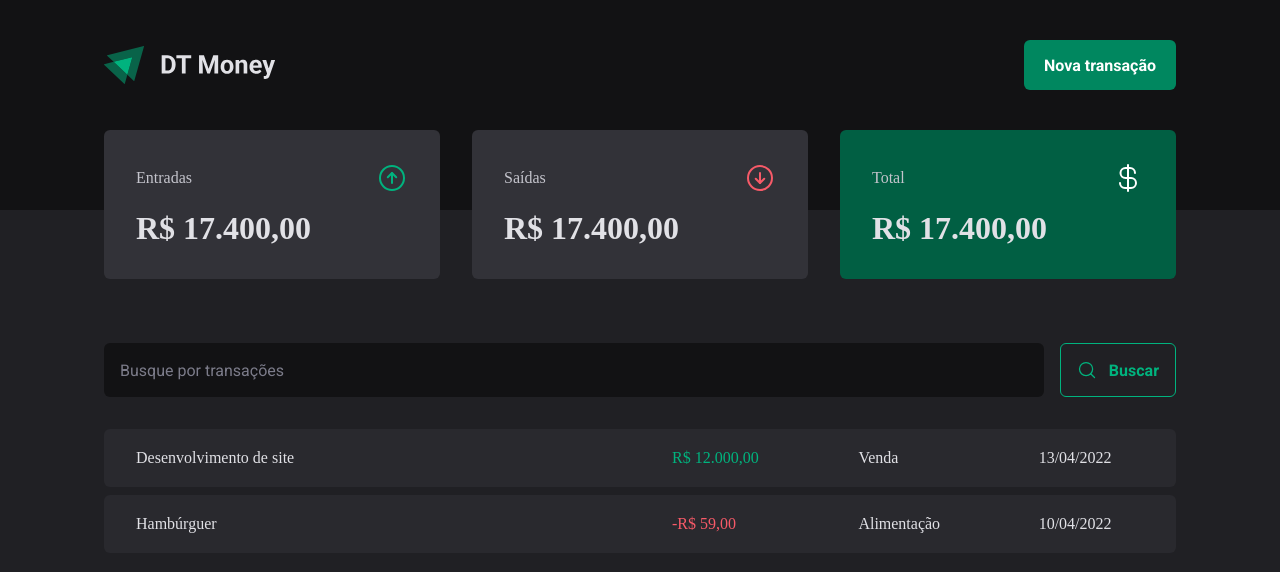
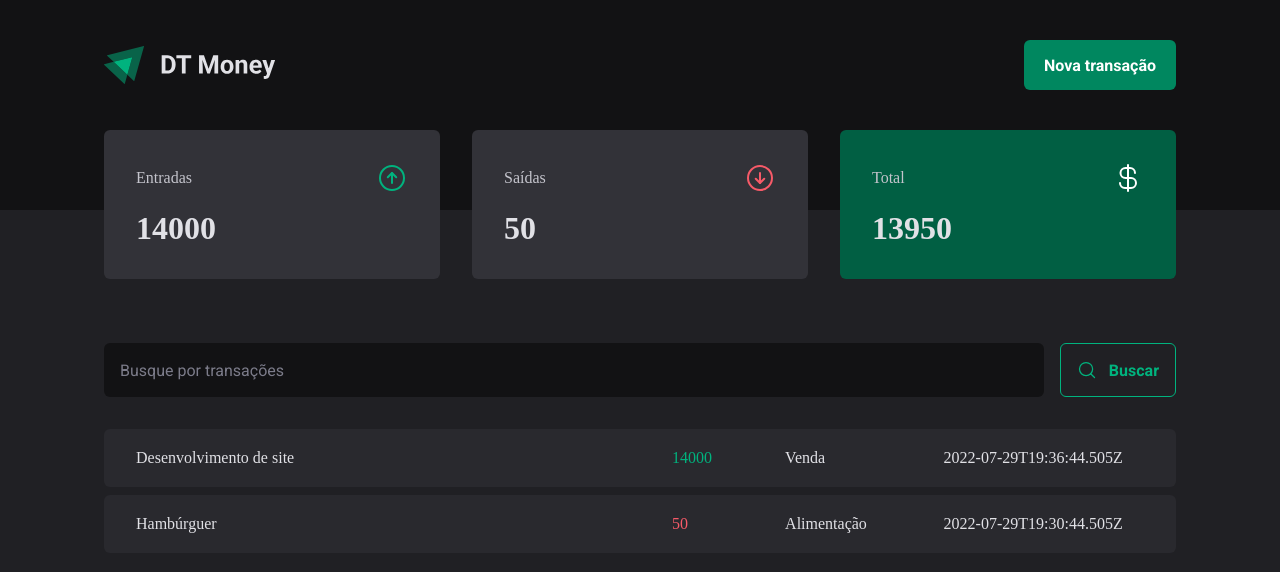
Before and after one commit to charles682/DT-MONEY, a React (Vite) app: page / in a window 1280 px wide. Shown: the top 572 px of the page. Built offline with nearby package versions, Linux system fonts and the light colour scheme; data requests are answered from the project's data file.

Commit message:
context criado

```diff
--- a/package.json
+++ b/package.json
@@ -5,6 +5,7 @@
   "type": "module",
   "scripts": {
     "dev": "vite",
+    "dev:server": "json-server server.json -w  500",
     "build": "tsc && vite build",
     "lint": "eslint . --ext ts,tsx --report-unused-disable-directives --max-warnings 0",
     "preview": "vite preview"
@@ -27,6 +28,7 @@
     "eslint": "^8.57.0",
     "eslint-plugin-react-hooks": "^4.6.0",
     "eslint-plugin-react-refresh": "^0.4.6",
+    "json-server": "^1.0.0-alpha.23",
     "typescript": "^5.2.2",
     "vite": "^5.2.0"
   }
--- /dev/null
+++ b/server.json
@@ -0,0 +1,20 @@
+{
+"transactions": [
+    {
+      "id": 1,
+      "description": "Desenvolvimento de site",
+      "type": "income",
+      "category": "Venda",
+      "price": 14000,
+      "createdAt": "2022-07-29T19:36:44.505Z"
+    },
+    {
+      "id": 2,
+      "description": "Hambúrguer",
+      "type": "outcome",
+      "category": "Alimentação",
+      "price": 50,
+      "createdAt": "2022-07-29T19:30:44.505Z"
+    }
+  ]
+}
--- a/src/App.tsx
+++ b/src/App.tsx
@@ -2,11 +2,14 @@
 import { defaultTheme } from "./styles/themes/default"
 import { GlobalStyle } from "./styles/global";
 import { Transactions } from "./pages/Transactions";
+import { TransactionsProvider } from "./context/TransctionsContext";
 export function App() {
   return (
     <ThemeProvider theme={defaultTheme}>
       <GlobalStyle/>
-      <Transactions/>
+      <TransactionsProvider>
+        <Transactions/>
+      </TransactionsProvider>
     </ThemeProvider>
   )
 }
--- a/src/components/Summary/index.tsx
+++ b/src/components/Summary/index.tsx
@@ -1,7 +1,42 @@
 import { ArrowCircleDown, ArrowCircleUp, CurrencyDollar } from "phosphor-react";
 import { SummaryCard, SummaryContainer } from "./styles";
+import { TransactionsContext } from "../../context/TransctionsContext"
+import { useContext } from "react";
 
 export function Summary() {
+   // Importa o hook useContext do React para acessar o contexto de transações
+const { transactions } = useContext(TransactionsContext);
+
+// Calcula um resumo das transações usando o método reduce
+const summary = transactions.reduce(
+  // Função de redução que recebe um acumulador (acc) e a transação atual (transaction)
+  (acc, transaction) => {
+    // Verifica se o tipo da transação é 'income' (entrada)
+    if (transaction.type === 'income') {
+      // Se for, incrementa o valor da transação ao total de renda (acc.income)
+      acc.income += transaction.price;
+      // Incrementa também o valor da transação ao total geral (acc.total)
+      acc.total += transaction.price;
+    } else {
+      // Se não for uma entrada, assume que é uma saída (outcome)
+      // Incrementa o valor da transação ao total de despesas (acc.outcome)
+      acc.outcome += transaction.price;
+      // Subtrai o valor da transação do total geral (acc.total)
+      acc.total -= transaction.price;
+    }
+
+    // Retorna o acumulador atualizado para a próxima iteração
+    return acc;
+  },
+  // Valor inicial do acumulador, contendo os totais de renda, despesas e total geral
+  {
+    income: 0,
+    outcome: 0,
+    total: 0,
+  }
+);
+
+
   return (
     <SummaryContainer>
         <SummaryCard>
@@ -10,7 +45,8 @@
             <ArrowCircleUp size={32} color="#00b37e" />
             </header>
 
-            <strong>R$ 17.400,00</strong>
+
+            <strong>{summary.income}</strong>
         </SummaryCard>
 
         <SummaryCard>
@@ -18,7 +54,8 @@
             <span>Saídas</span>
             <ArrowCircleDown size={32} color="#f75a68" />
             </header>
-            <strong>R$ 17.400,00</strong>
+
+            <strong>{summary.outcome}</strong>
         </SummaryCard>
 
         <SummaryCard variant="green">
@@ -27,7 +64,8 @@
             <CurrencyDollar size={32} color="#fff" />
             </header>
 
-            <strong>R$ 17.400,00</strong>
+
+            <strong>{summary.total}</strong>
         </SummaryCard>
     </SummaryContainer>
 );
--- /dev/null
+++ b/src/context/TransctionsContext.tsx
@@ -0,0 +1,49 @@
+import { createContext, ReactNode, useEffect, useState } from 'react';
+
+// Interface que define a estrutura de uma transação
+interface Transaction {
+  id: number;
+  description: string;
+  type: 'income' | 'outcome'; // Tipo de transação: entrada ou saída
+  price: number;
+  category: string;
+  createdAt: string;
+}
+
+// Interface que define o tipo de objeto que será fornecido pelo contexto
+interface TransactionContextType {
+  transactions: Transaction[]; // Lista de transações
+}
+
+// Interface que define as propriedades que o componente TransactionsProvider deve receber
+interface TransactionsProviderProps {
+  children: ReactNode; // Filhos do componente (elementos React)
+}
+
+// Criação do contexto de transações
+export const TransactionsContext = createContext({} as TransactionContextType);
+
+// Componente que provê o contexto de transações
+export function TransactionsProvider({ children }: TransactionsProviderProps) {
+  // Estado local para armazenar as transações
+  const [transactions, setTransactions] = useState<Transaction[]>([]);
+
+  // Função assíncrona para carregar as transações da API
+  async function loadTransactions() {
+    const response = await fetch('http://localhost:3000/transactions'); // Requisição à API
+    const data = await response.json(); // Conversão da resposta para JSON
+    setTransactions(data); // Atualiza o estado com as transações obtidas
+  }
+
+  // Efeito que é executado quando o componente é montado
+  useEffect(() => {
+    loadTransactions(); // Chama a função para carregar as transações
+  }, []);
+
+  // Retorna o provedor do contexto com as transações como valor
+  return (
+    <TransactionsContext.Provider value={{ transactions }}>
+      {children} {/* Renderiza os componentes filhos dentro do provedor de contexto */}
+    </TransactionsContext.Provider>
+  );
+}
--- a/src/pages/Transactions/index.tsx
+++ b/src/pages/Transactions/index.tsx
@@ -1,9 +1,14 @@
+import { useContext } from "react"
 import {Header} from "../../components/Header"
 import { Summary } from "../../components/Summary"
 import { SearchForm } from "./components/SearchForm"
 import {TransactionsContainer, TransactionsTable, PriceHighlight} from "./styles"
+import { TransactionsContext } from "../../context/TransctionsContext"
+
 
 export function Transactions(){
+    const { transactions} = useContext(TransactionsContext)
+
     return(
         <>
             <Header/>
@@ -12,26 +17,20 @@
                 <SearchForm/>
                 <TransactionsTable>
                     <tbody>
-                        <tr>
-                        <td width="50%">Desenvolvimento de site</td>
-                        <td>
-                            <PriceHighlight variant="income">
-                            R$ 12.000,00
-                            </PriceHighlight>
-                        </td>
-                        <td>Venda</td>
-                        <td>13/04/2022</td>
-                        </tr>
-                        <tr>
-                        <td width="50%">Hambúrguer</td>
-                        <td>
-                            <PriceHighlight variant="outcome">
-                            -R$ 59,00
-                            </PriceHighlight>
-                        </td>
-                        <td>Alimentação</td>
-                        <td>10/04/2022</td>
-                        </tr>
+                    {transactions.map(transaction => {
+                        return (
+                            <tr key={transaction.id}>
+                            <td width="50%">{transaction.description}</td>
+                            <td>
+                                <PriceHighlight variant={transaction.type}>
+                                {transaction.price}
+                                </PriceHighlight>
+                            </td>
+                            <td>{transaction.category}</td>
+                            <td>{transaction.createdAt}</td>
+                            </tr>
+                        )
+                        })}
                     </tbody>
                 </TransactionsTable>
             </TransactionsContainer>
```
Also changed, not shown: 1 other file (tests, documents, lock files or other folders).
